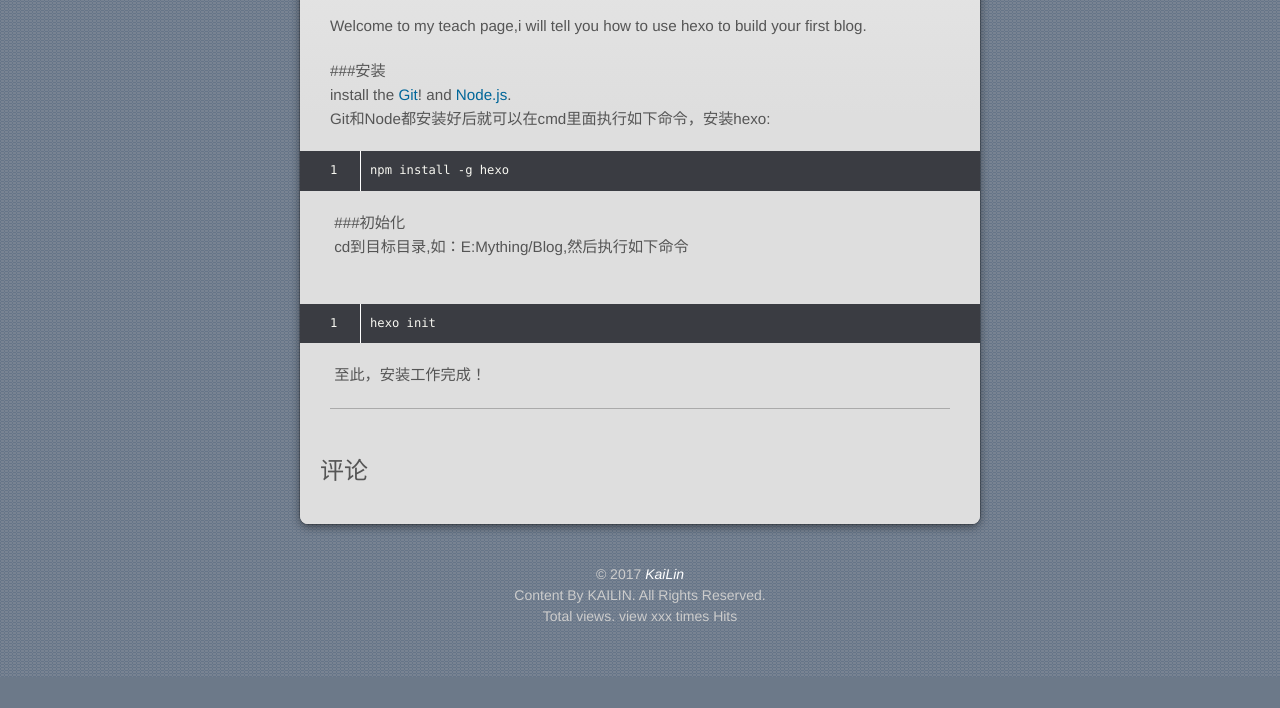
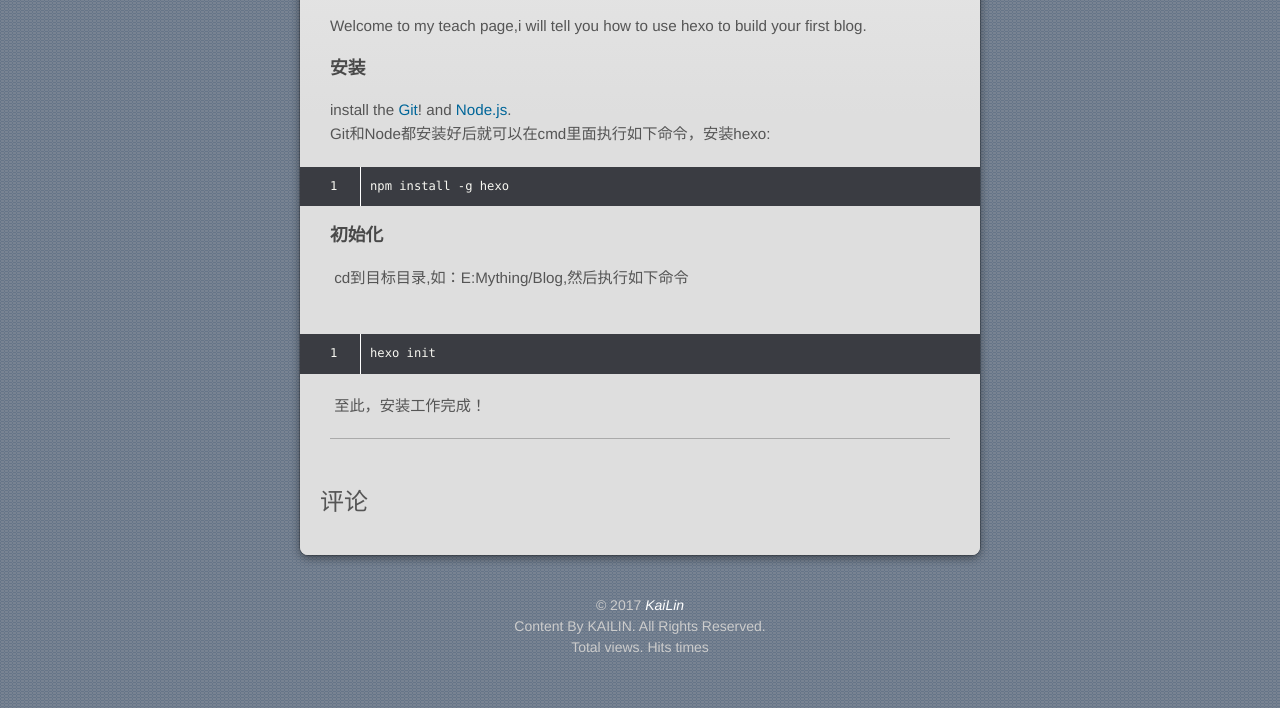
Before and after one commit to Linkaiup/Linkaiup.github.io, a plain HTML site: page 2017/05/19/Teach/index.html in a window 1280 px wide. Shown: the part 740-1448 px from the top of the page. Before the commit the page ends 1417 px from the top, so only its background shows below. Drawn offline with nearby package versions, Linux system fonts and the light colour scheme; some packages are replaced by stand-ins of ours; a script that the page names is missing; a web font is replaced by a local one.

Commit message:
Site updated: 2017-05-19 21:40:08

```diff
--- a/2017/05/19/Teach/index.html
+++ b/2017/05/19/Teach/index.html
@@ -20,7 +20,7 @@
 <meta property="og:description" content="Welcome to my teach page,i will tell you how to use hexo to build your first blog.">
 <meta property="og:image" content="http://bruce.u.qiniudn.com/2013/11/27/reading/photos-0.jpg">
 <meta property="og:image" content="http://bruce.u.qiniudn.com/2013/11/27/reading/photos-1.jpg">
-<meta property="og:updated_time" content="2017-05-19T02:04:30.967Z">
+<meta property="og:updated_time" content="2017-05-19T09:53:59.821Z">
 <meta name="twitter:card" content="summary">
 <meta name="twitter:title" content="Teach">
 <meta name="twitter:description" content="Welcome to my teach page,i will tell you how to use hexo to build your first blog.">
@@ -37,7 +37,7 @@
     <header id="header">
   <div class="title">
     <h1><a href="/">HeyLin</a></h1>
-    <p><a href="/">����Դ�ڼ���</a></p>
+    <p><a href="/">Stronger yourself with technology</a></p>
   </div>
 <div>
 	<form class="search" action="//google.com/search" method="get" accept-charset="utf-8">
@@ -96,8 +96,8 @@
   <div class="entry">
 
       <p>Welcome to my teach page,i will tell you how to use hexo to build your first blog.<br><a id="more"></a></p>
-<p>###安装<br>install the <a href="https://git-scm.com/" target="_blank" rel="external">Git</a>! and <a href="https://nodejs.org/en/" target="_blank" rel="external">Node.js</a>.<br>Git和Node都安装好后就可以在cmd里面执行如下命令，安装hexo:<br><figure class="highlight plain"><table><tr><td class="gutter"><pre><div class="line">1</div></pre></td><td class="code"><pre><div class="line">npm install -g hexo</div></pre></td></tr></table></figure></p>
-<p> ###初始化<br> cd到目标目录,如：E:Mything/Blog,然后执行如下命令<br> <figure class="highlight plain"><table><tr><td class="gutter"><pre><div class="line">1</div></pre></td><td class="code"><pre><div class="line">hexo init</div></pre></td></tr></table></figure></p>
+<h3 id="安装"><a href="#安装" class="headerlink" title="安装"></a>安装</h3><p>install the <a href="https://git-scm.com/" target="_blank" rel="external">Git</a>! and <a href="https://nodejs.org/en/" target="_blank" rel="external">Node.js</a>.<br>Git和Node都安装好后就可以在cmd里面执行如下命令，安装hexo:<br><figure class="highlight plain"><table><tr><td class="gutter"><pre><div class="line">1</div></pre></td><td class="code"><pre><div class="line">npm install -g hexo</div></pre></td></tr></table></figure></p>
+<h3 id="初始化"><a href="#初始化" class="headerlink" title="初始化"></a>初始化</h3><p> cd到目标目录,如：E:Mything/Blog,然后执行如下命令<br> <figure class="highlight plain"><table><tr><td class="gutter"><pre><div class="line">1</div></pre></td><td class="code"><pre><div class="line">hexo init</div></pre></td></tr></table></figure></p>
 <p> 至此，安装工作完成！</p>
 
 
@@ -132,8 +132,8 @@
 </script>
 
 Total <span id="busuanzi_value_site_pv"></span> views.
-view xxx times<span id="busuanzi_value_site_uv"></span>
-<span id="busuanzi_value_page_pv"></span> Hits</footer>
+Hits <span id="busuanzi_value_site_uv"></span> times
+ </footer>
   <script src="//ajax.googleapis.com/ajax/libs/jquery/1.8/jquery.min.js"></script>
 <script src="/js/scale.fix.js"></script>
 <script src="/js/jquery.imagesloaded.min.js"></script>
```
Also changed, not shown: archives/2017/05/index.html (+3 -3 lines), archives/2017/index.html (+3 -3 lines), archives/index.html (+3 -3 lines), child/index.html (+3 -3 lines), index.html (+3 -3 lines).
